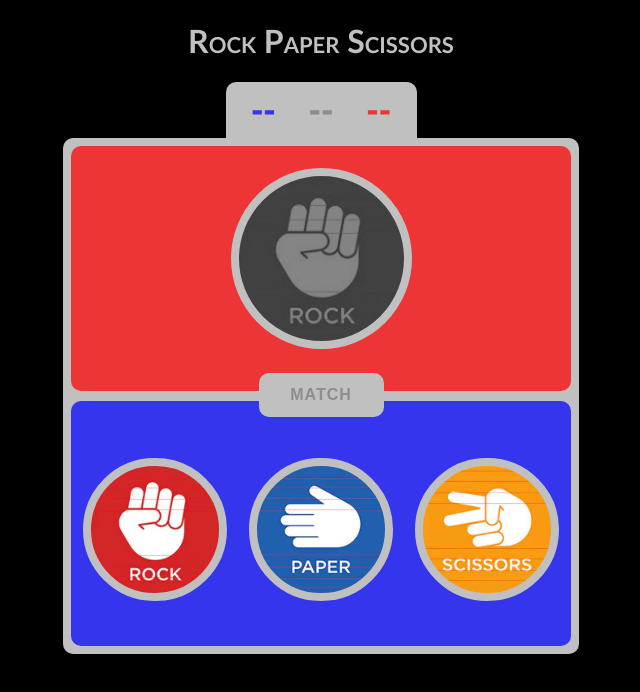
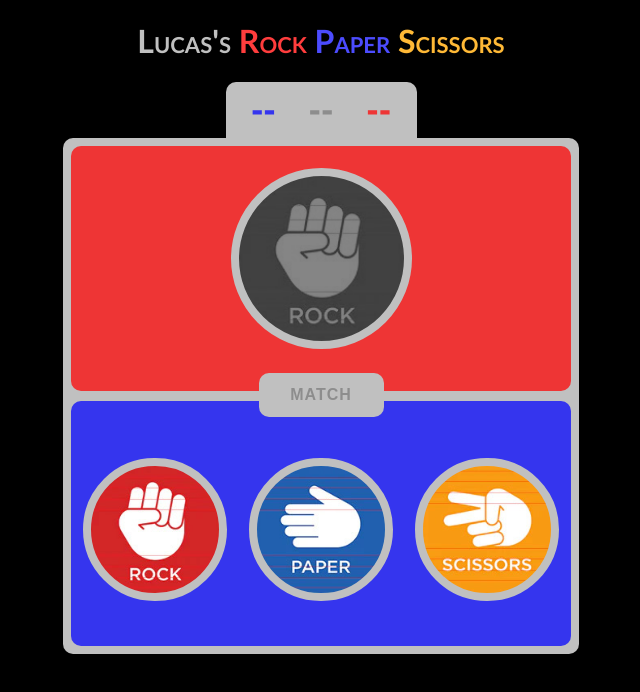
Before and after one commit to Zhaou22/Rock-Paper-Scissors-Lucas, a plain HTML site: page index.html in a window 1280 px wide. Shown: the whole page, without its empty margins (319-959 px from the left). Drawn offline with Linux system fonts and the light colour scheme.

Commit message:
title upade

```diff
--- a/index.html
+++ b/index.html
@@ -7,7 +7,11 @@
     <title>Rock Paper Scissors</title>
 </head>
 <body>
-    <h1 id="main_title">Rock Paper Scissors</h1>
+    <h1 id="main_title">Lucas's
+        <span style="color: rgb(255, 61, 61);">Rock</span>
+        <span style="color: rgb(76, 76, 255);">Paper</span>
+        <span style="color: rgb(255, 185, 54);">Scissors</span>
+    </h1>
 
     <div class="container score_board">
         <table>
@@ -44,6 +48,9 @@
             </tr>
         </table>
     </div>
+    <div class="someInfo">
+
+    </div>
 
 </body>
 <link rel="stylesheet" href="style.css">
```
